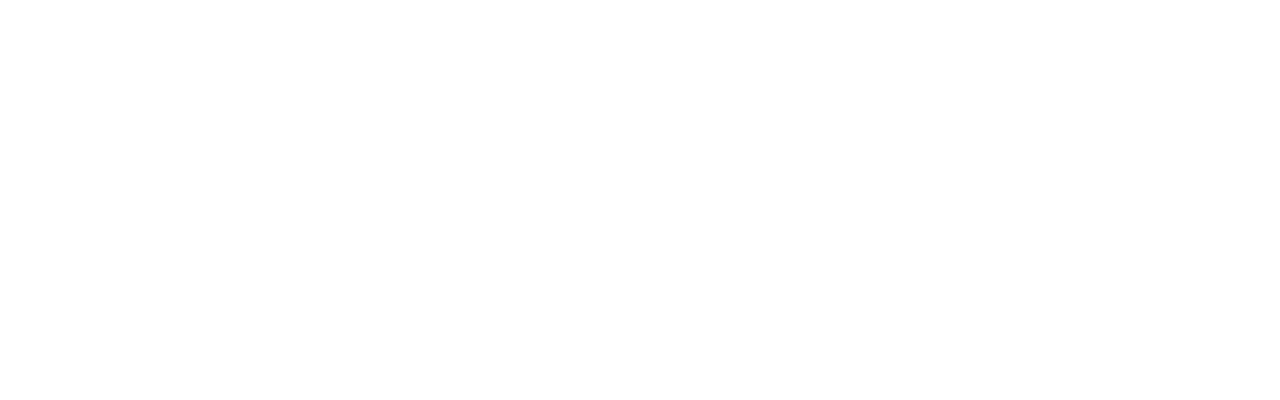
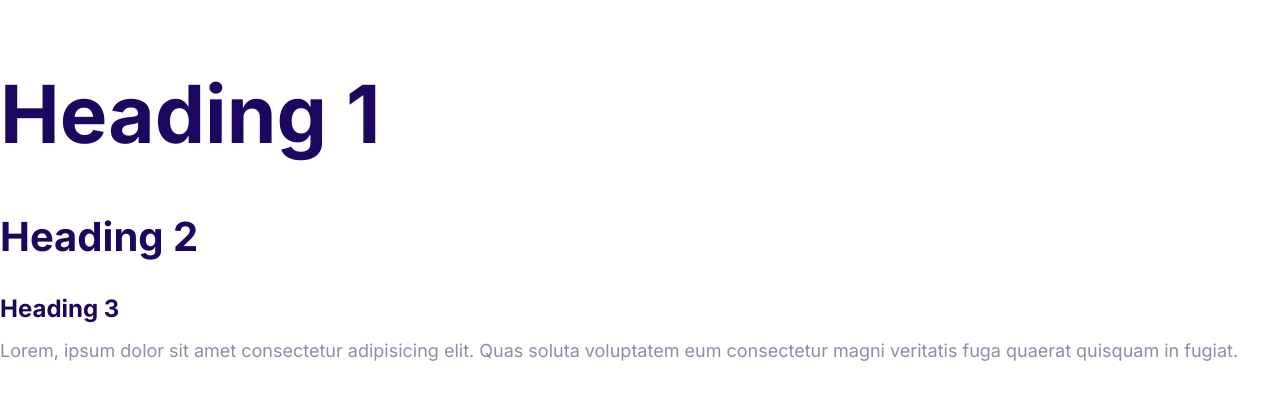
Before and after one commit to khonimovulugbek/Hosting, a plain HTML site: page index.html in a window 1280 px wide. Drawn offline with Linux system fonts and the light colour scheme.

Commit message:
Define the styles for the fonts.

```diff
--- a/css/style.css
+++ b/css/style.css
@@ -5,3 +5,58 @@
     --color-headings: #1b0760;
     --color-body: #918ca4;
 }
+
+html {
+    font-size: 62.5%;
+}
+
+body {
+    color: var(--color-body);
+    font-family: Inter, Arial, Helvetica, sans-serif;
+    font-size: 2.4rem;
+    line-height: 1.5;
+}
+
+h1,
+h2,
+h3 {
+    color: var(--color-headings);
+    margin-bottom: 1rem;
+}
+
+
+h1 {
+    font-size: 7rem;
+
+}
+
+h2 {
+    font-size: 4rem;
+}
+
+h3 {
+    font-size: 3rem;
+}
+
+p {
+    margin-top: 0;
+}
+
+@media screen and (min-width: 1024px) {
+    body {
+        font-size: 1.8rem;
+    }
+
+    h1 {
+        font-size: 8rem;
+    }
+
+    h2 {
+        font-size: 4rem;
+    }
+
+    h3 {
+        font-size: 2.4rem;
+    }
+
+}
--- a/index.html
+++ b/index.html
@@ -1,13 +1,25 @@
 <!DOCTYPE html>
 <html lang="en">
-<head>
-    <meta charset="UTF-8">
-    <meta name="viewport" content="width=device-width, initial-scale=1.0">
-    <title>Document</title>
-    <link rel="stylesheet" href="css/normalize.css">
-    <link rel="stylesheet" href="css/style.css">
-</head>
-<body>
-
-</body>
+    <head>
+        <meta charset="UTF-8" />
+        <meta name="viewport" content="width=device-width, initial-scale=1.0" />
+        <title>Document</title>
+        <link rel="stylesheet" href="css/normalize.css" />
+        <link rel="stylesheet" href="css/style.css" />
+        <link rel="preconnect" href="https://fonts.googleapis.com" />
+        <link rel="preconnect" href="https://fonts.gstatic.com" crossorigin />
+        <link
+            href="https://fonts.googleapis.com/css2?family=Inter:wght@400;700&display=swap"
+            rel="stylesheet"
+        />
+    </head>
+    <body>
+        <h1>Heading 1</h1>
+        <h2>Heading 2</h2>
+        <h3>Heading 3</h3>
+        <p>
+            Lorem, ipsum dolor sit amet consectetur adipisicing elit. Quas soluta voluptatem eum
+            consectetur magni veritatis fuga quaerat quisquam in fugiat.
+        </p>
+    </body>
 </html>
```
